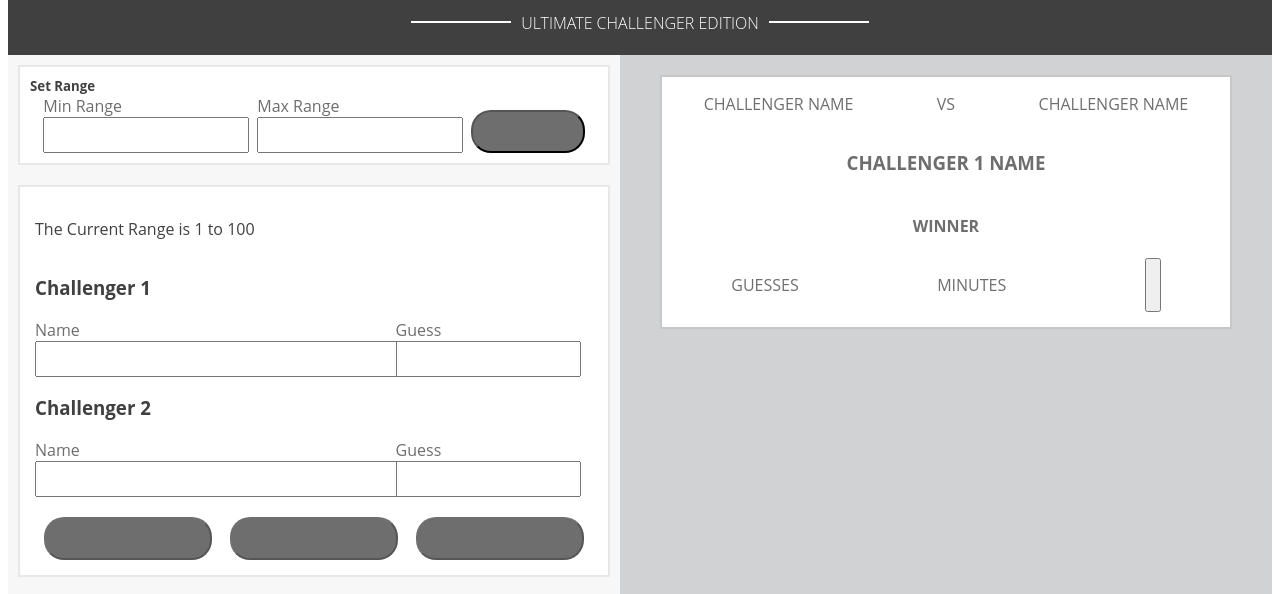
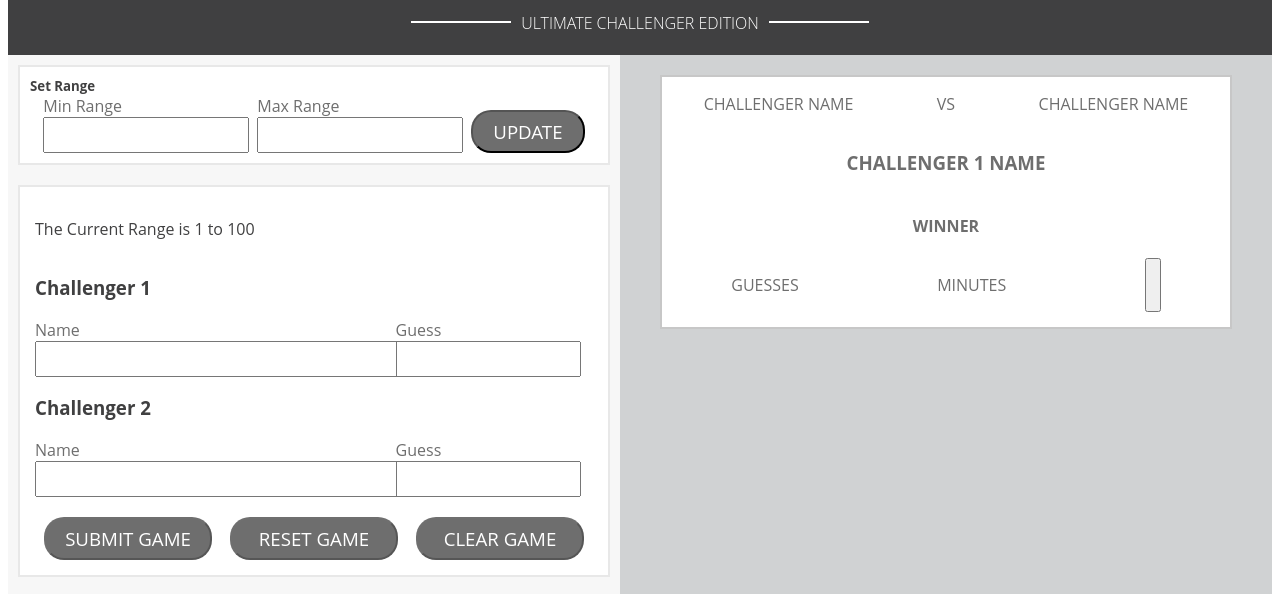
Before and after one commit to flachman03/Number-Guesser, a plain HTML site: page index.html in a window 1280 px wide. Shown: the part 141-735 px from the top of the page. Drawn offline with Linux system fonts and the light colour scheme.

Commit message:
Add html tags

```diff
--- a/index.html
+++ b/index.html
@@ -23,7 +23,7 @@
             <label for="max-range-input">Max Range</label>
             <input class="input-height" id="max-range" type="text" name="max-range-input">
           </div>
-          <input class="update-button input-height flex button" id="update-button" type="button" name="Update">
+          <input class="update-button input-height flex button" id="update-button" type="button" name="Update" value="UPDATE">
         </form>
       </div>
       <div class="left-2 left-box flex">
@@ -55,9 +55,9 @@
           </div>
         </form>
         <form class="mid-buttons flex">
-          <input class="button middle-buttons input-height" id="submit-button" type="button" name="SUBMIT GUESS">
-          <input class="button middle-buttons input-height" id="reset-button" type="button" name="RESET GUESS">
-          <input class="button middle-buttons input-height" id="clear-button" type="button" name="CLEAR GAME">
+          <input class="button middle-buttons input-height" id="submit-button" type="button" name="SUBMIT GUESS" value="SUBMIT GAME">
+          <input class="button middle-buttons input-height" id="reset-button" type="button" name="RESET GAME" value="RESET GAME">
+          <input class="button middle-buttons input-height" id="clear-button" type="button" name="CLEAR GAME" value="CLEAR GAME">
         </form>
       </div>
       <div class="left-3 left-box flex">
```
